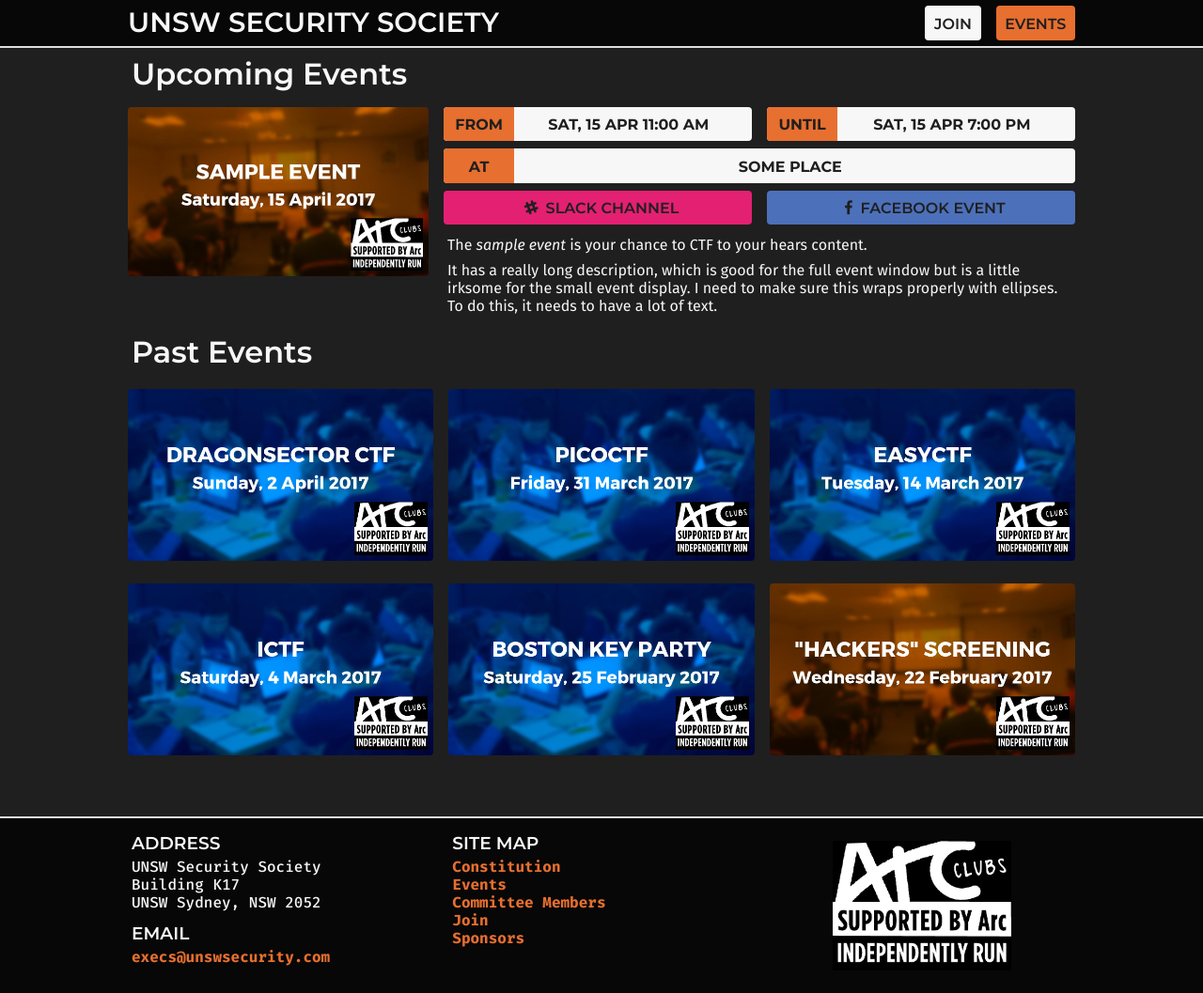
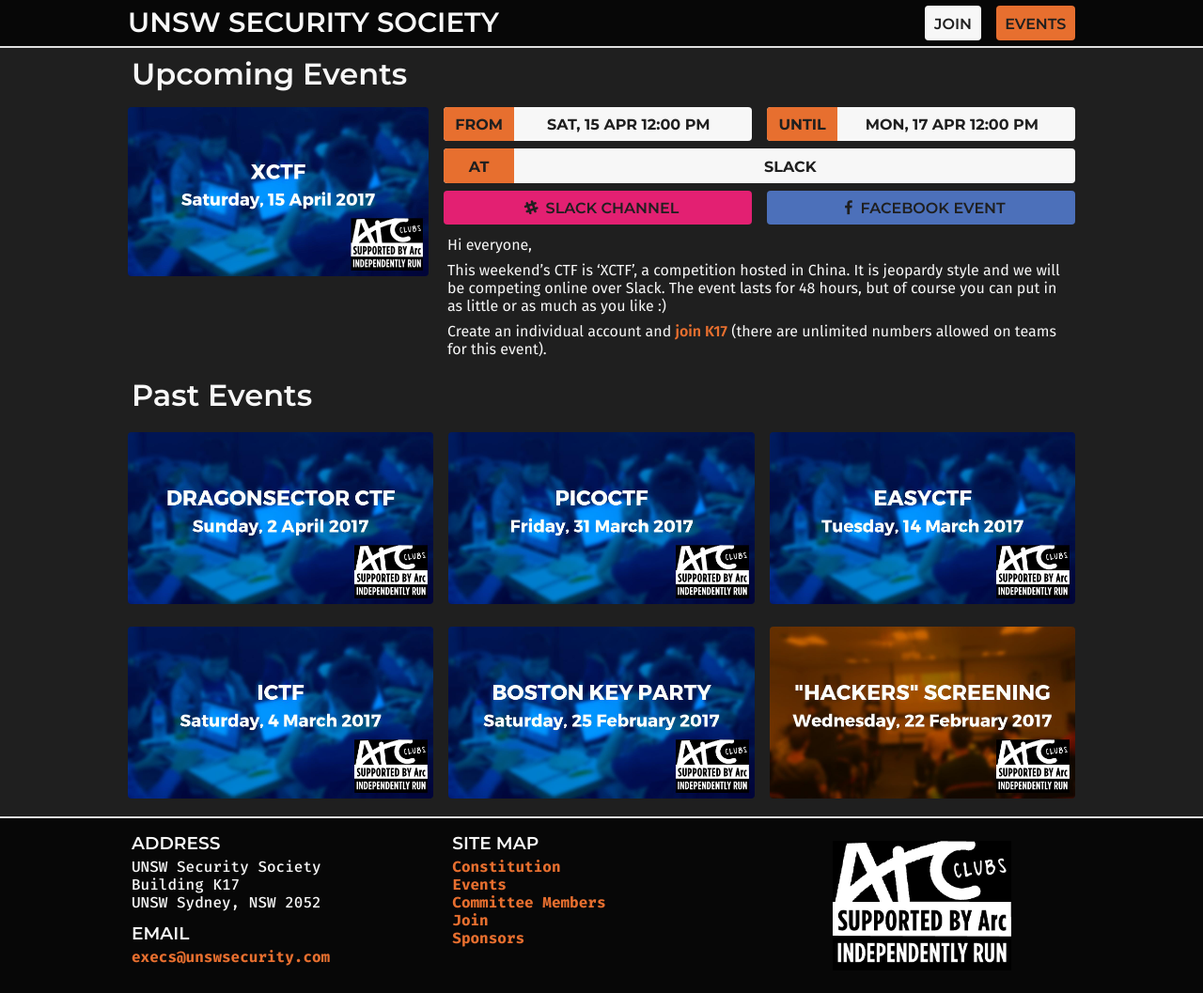
Before and after one commit to andrewjbennett/unswsecurity.com, a Jekyll site: the page built from events.html, in a window 1280 px wide. Shown: the whole page at 94% size. Built offline with Jekyll 4.4.1, drawn with Linux system fonts in a browser that asks for light colours.

Commit message:
Added upcoming events

```diff
--- /dev/null
+++ b/_events/17s1-w07-XCTF.md
@@ -0,0 +1,19 @@
+---
+title: XCTF
+start: 2017-04-15T12:00
+end: 2017-04-17T12:00
+location: Slack
+slack: ctfs
+type: ctf
+facebook: https://www.facebook.com/events/1822028788120622/
+image: assets/events/2017-04-15-xctf.jpg
+---
+
+Hi everyone,
+
+This weekend's CTF is 'XCTF', a competition hosted in China. It is jeopardy
+style and we will be competing online over Slack. The event lasts for 48 hours,
+but of course you can put in as little or as much as you like :)
+
+Create an individual account and [join K17]({% link join.md %}) (there are unlimited numbers allowed
+on teams for this event).
--- a/_includes/events.html
+++ b/_includes/events.html
@@ -3,8 +3,8 @@
   {% assign now = site.time | date: "%F" %}
   {% assign sorted = site.events | sort: "start" %}
   {% for event in sorted %}
-    {% if event.start >= now %}
+    {% unless event.hidden %}{% if event.start >= now %}
       {% include event_small.html event=event %}
-    {% endif %}
+      {% endif %}{% endunless %}
   {% endfor %}
 </div>
--- a/events.html
+++ b/events.html
@@ -8,9 +8,9 @@
 <h1>Upcoming Events</h1>
 {% assign sorted_events = site.events | sort: "start" %}
 {% for event in sorted_events %}
-  {% if event.start >= now %}
+  {% unless event.hidden %}{% if event.start >= now %}
     {% include event_full.html event=event %}
-  {% endif %}
+    {% endif %}{% endunless %}
 {% endfor %}
 
 <h1>Past Events</h1>
```
Also changed, not shown: _events/17s1-w08-intro-to-crypto.md (added, +13 -0 lines), _events/example_event.md (+2 -2 lines), event_images.py (+26 -17 lines), assets/events/2017-02-22-hackers-screening.jpg, assets/events/2017-02-25-boston-key-party.jpg, assets/events/2017-03-04-ictf.jpg, assets/events/2017-03-14-easyctf.jpg, assets/events/2017-03-31-picoctf.jpg, assets/events/2017-04-02-dragonsector-ctf.jpg, assets/events/2017-04-15-xctf.jpg (added), assets/events/2017-04-24-intro-to-crypto.jpg (added), assets/events/event-image.jpg, assets/events/example_event.jpg, assets/events/sample_workshop.jpg.
